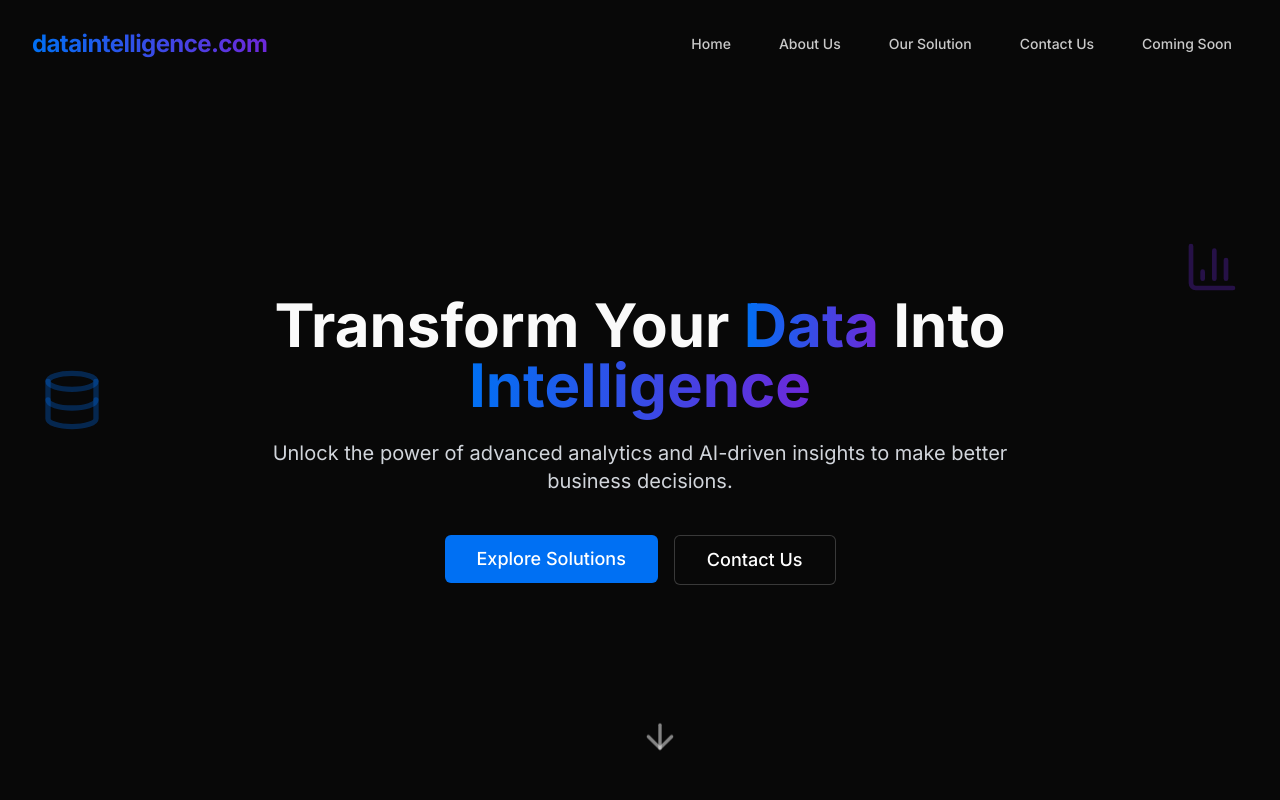
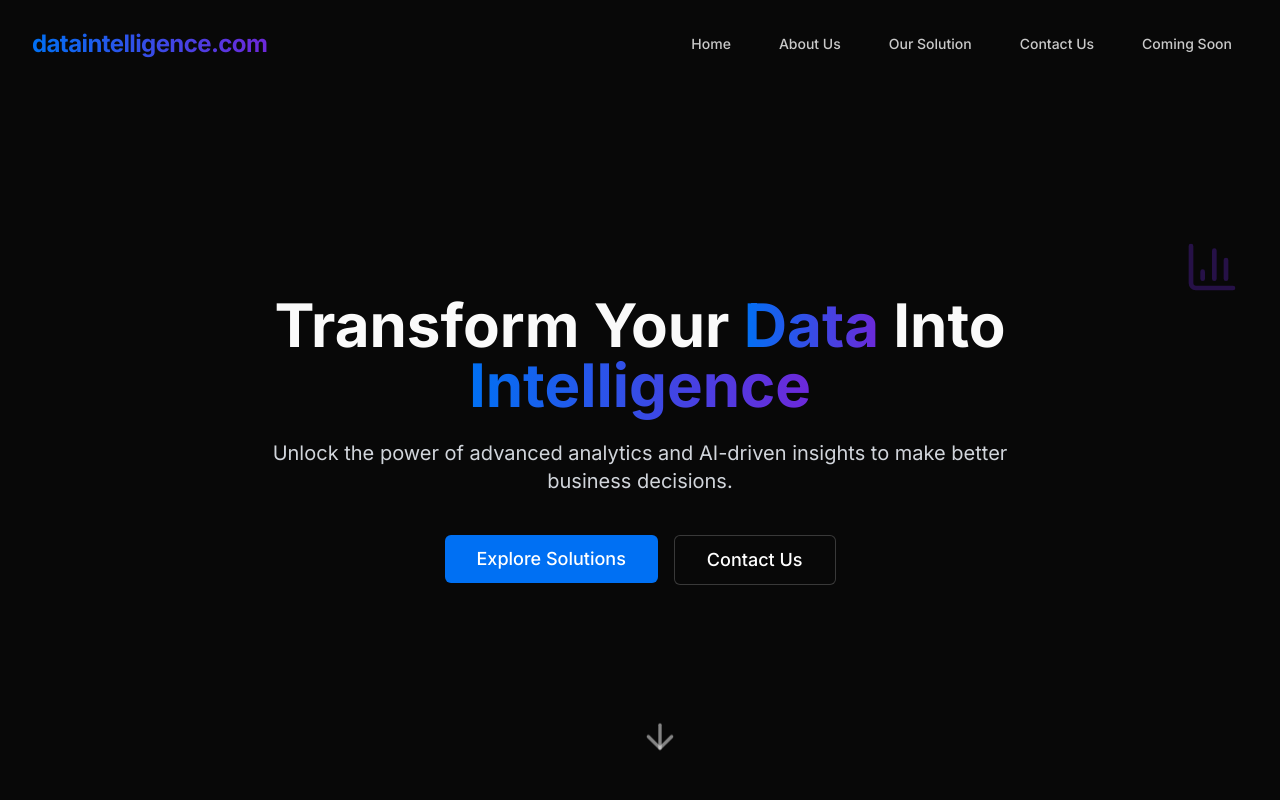
Before and after one commit to davehacirl/darkwave-website-builder, a React (Vite) app: page / in a window 1280 px wide. Shown: the top 800 px of the page. Built offline with nearby package versions, Linux system fonts and the light colour scheme.

Commit message:
Remove database icon
Removes the database icon from the project.

```diff
--- a/src/components/home/Hero.tsx
+++ b/src/components/home/Hero.tsx
@@ -1,5 +1,5 @@
 
-import { ArrowDown, Database, BarChart3 } from 'lucide-react';
+import { ArrowDown, BarChart3 } from 'lucide-react';
 import { Button } from '@/components/ui/button';
 
 export default function Hero() {
@@ -31,12 +31,7 @@ export default function Hero() {
           </div>
         </div>
 
-        {/* Animated data elements */}
-        <div className="hidden md:block absolute top-1/2 left-10 transform -translate-y-1/2">
-          <div className="relative">
-            <Database className="h-16 w-16 text-blue/30 animate-pulse-slow" />
-          </div>
-        </div>
+        {/* Animated data elements - removed the Database icon */}
         <div className="hidden md:block absolute top-1/3 right-10 transform -translate-y-1/2">
           <div className="relative">
             <BarChart3 className="h-14 w-14 text-purple/30 animate-pulse-slow" style={{ animationDelay: '1s' }} />
```
